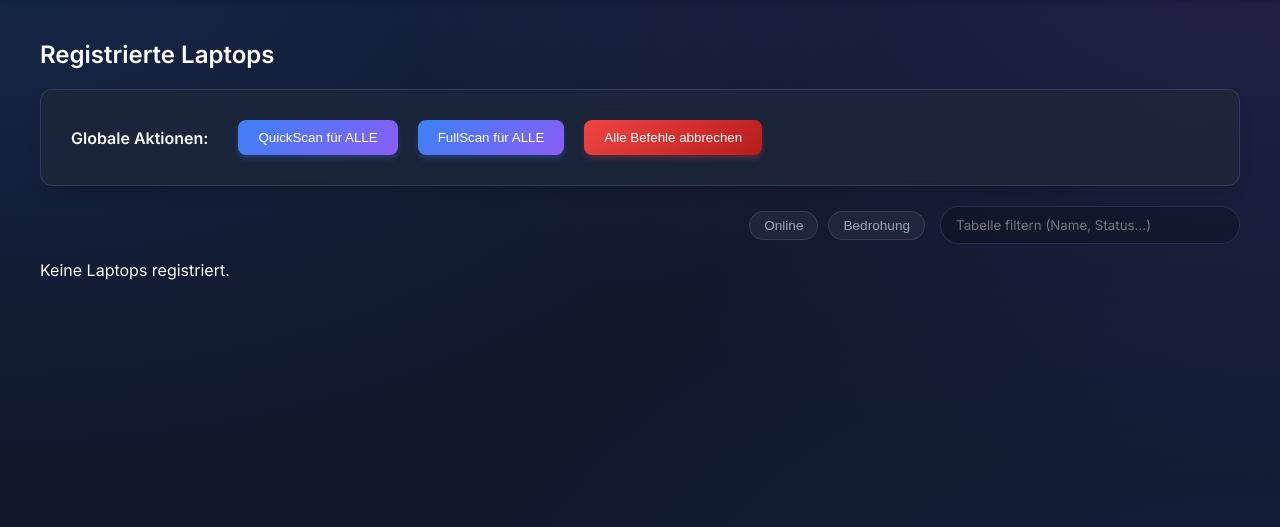
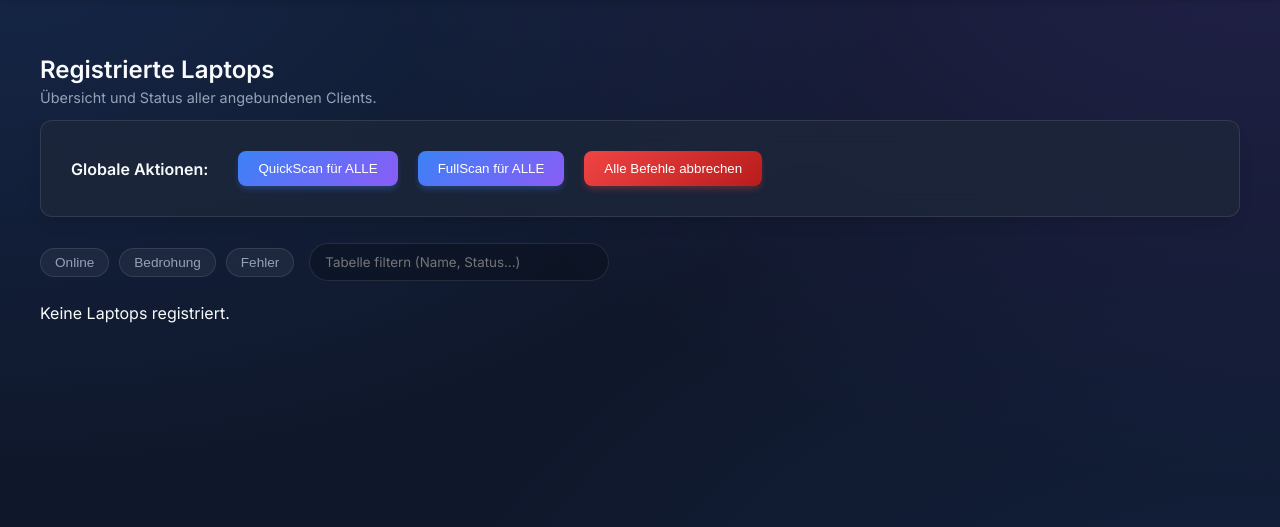
Before and after one commit to BitWuehler/ScanOp, a FastAPI app: template templates/laptops_overview.html in a window 1280 px wide. Shown: the part 79-606 px from the top of the page. Run offline with FastAPI, Linux system fonts and the light colour scheme; the template is opened without the code that fills it, so the values that code supplies are empty; parts of the project's set-up code (start-up, migrations or seed data) failed here and were passed over.

Commit message:
style: perfect pixel alignment across views and new filters
- Set fixed heights (80px for titles, 70px for actions, 50px for filters) across all 3 pages to guarantee tables render at the exact same vertical pixel position.
- Aligned filter bar content strictly to the left.
- Added meaningful quick filters to laptops_overview (Online, Bedrohung, Fehler)
- Added meaningful quick filters to client_updates (Online, Aktuell, Bedrohung)
- Added meaningful quick filters to daily_report (OK, Warnung, Fehler)
- Implemented logic in app.js for new filters

```diff
--- a/static/app.js
+++ b/static/app.js
@@ -322,6 +322,27 @@ document.addEventListener('DOMContentLoaded', () => {
                         if (filters['aktuell'] === '2' && isCurrent) visible = false;
                     }
                 }
+
+                // 'ok' filter
+                if (filters['ok']) {
+                    const hasOk = text.includes('ok'); // matches 'OK' status
+                    if (filters['ok'] === '1' && !hasOk) visible = false;
+                    if (filters['ok'] === '2' && hasOk) visible = false;
+                }
+
+                // 'warnung' filter
+                if (filters['warnung']) {
+                    const hasWarning = text.includes('warnung');
+                    if (filters['warnung'] === '1' && !hasWarning) visible = false;
+                    if (filters['warnung'] === '2' && hasWarning) visible = false;
+                }
+
+                // 'fehler' filter
+                if (filters['fehler']) {
+                    const hasError = text.includes('fehler');
+                    if (filters['fehler'] === '1' && !hasError) visible = false;
+                    if (filters['fehler'] === '2' && hasError) visible = false;
+                }
             }
 
             if (visible) {
--- a/templates/laptops_overview.html
+++ b/templates/laptops_overview.html
@@ -44,22 +44,24 @@
         </nav>
     </header>
     <main>
-        <div style="margin-bottom: 20px;">
-            <h2>Registrierte Laptops</h2>
+        <div style="height: 80px; display: flex; flex-direction: column; justify-content: center;">
+            <h2 style="margin: 0;">Registrierte Laptops</h2>
+            <p style="margin: 5px 0 0 0; color: var(--text-muted); font-size: 0.9rem;">Übersicht und Status aller angebundenen Clients.</p>
         </div>
 
-        <div class="glass-container form-container actions-bar" style="margin-bottom: 20px; display: flex; gap: 20px; align-items: center; flex-wrap: wrap;">
+        <div class="glass-container form-container actions-bar" style="min-height: 70px; margin-bottom: 20px; display: flex; gap: 20px; align-items: center; flex-wrap: wrap; box-sizing: border-box;">
             <h3 style="margin: 0; font-size: 1rem; margin-right: 10px; color: var(--text-main);">Globale Aktionen:</h3>
             <button class="scan-button" data-laptop-alias="all" data-scan-type="QuickScan">QuickScan für ALLE</button>
             <button class="scan-button" data-laptop-alias="all" data-scan-type="FullScan">FullScan für ALLE</button>
             <button class="cancel-command-button" data-laptop-alias="all">Alle Befehle abbrechen</button>
         </div>
 
-        <div class="filter-bar" style="display: flex; justify-content: flex-end; align-items: center; margin-bottom: 15px;">
+        <div class="filter-bar" style="height: 50px; display: flex; justify-content: flex-start; align-items: center; margin-bottom: 15px; box-sizing: border-box;">
             <div class="filter-container" style="display: flex; gap: 15px; align-items: center;">
                 <div class="filter-btn-container" style="margin: 0;">
                     <button class="filter-btn" data-state="0" data-filter="online">Online</button>
                     <button class="filter-btn" data-state="0" data-filter="bedrohung">Bedrohung</button>
+                    <button class="filter-btn" data-state="0" data-filter="fehler">Fehler</button>
                 </div>
                 <input type="text" id="table-filter-input" placeholder="Tabelle filtern (Name, Status...)" style="padding: 10px 15px; border-radius: 20px; width: 300px; margin: 0;">
             </div>
```
Also changed, not shown: templates/client_updates.html (+6 -5 lines), templates/daily_report.html (+10 -4 lines).
